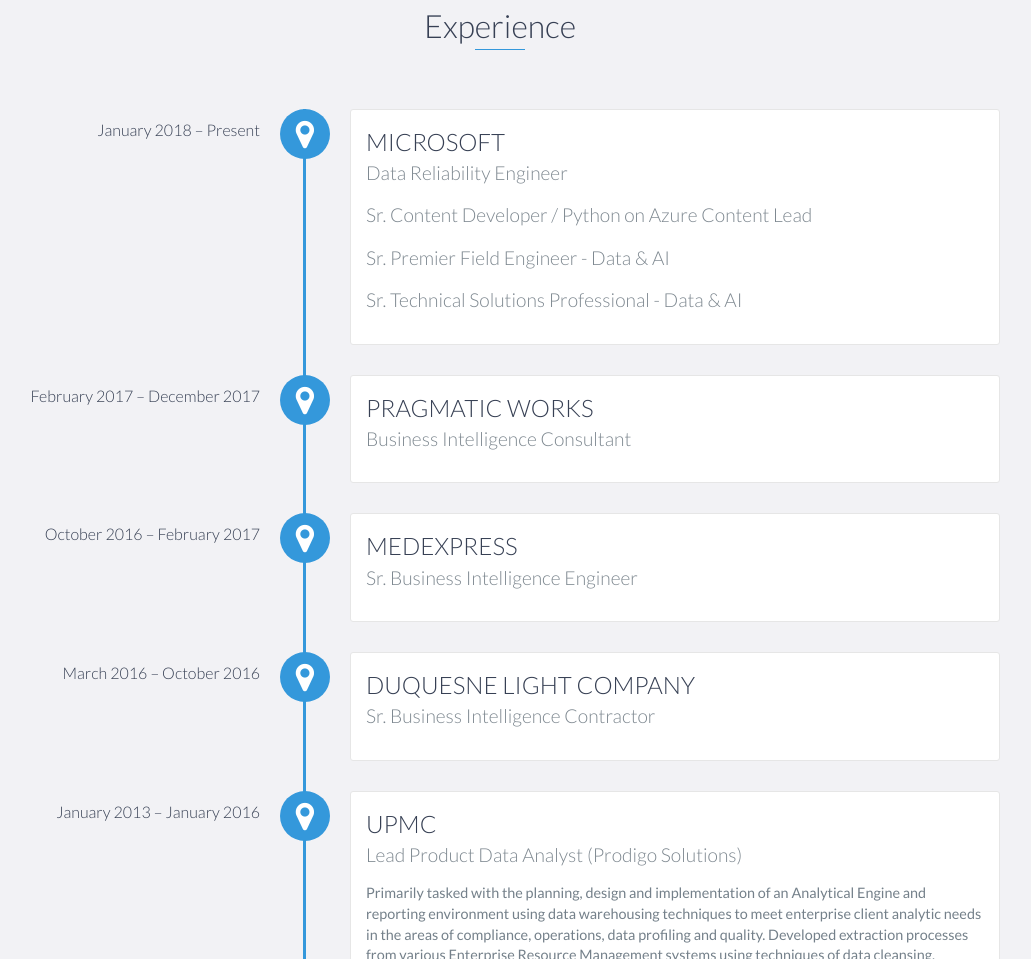
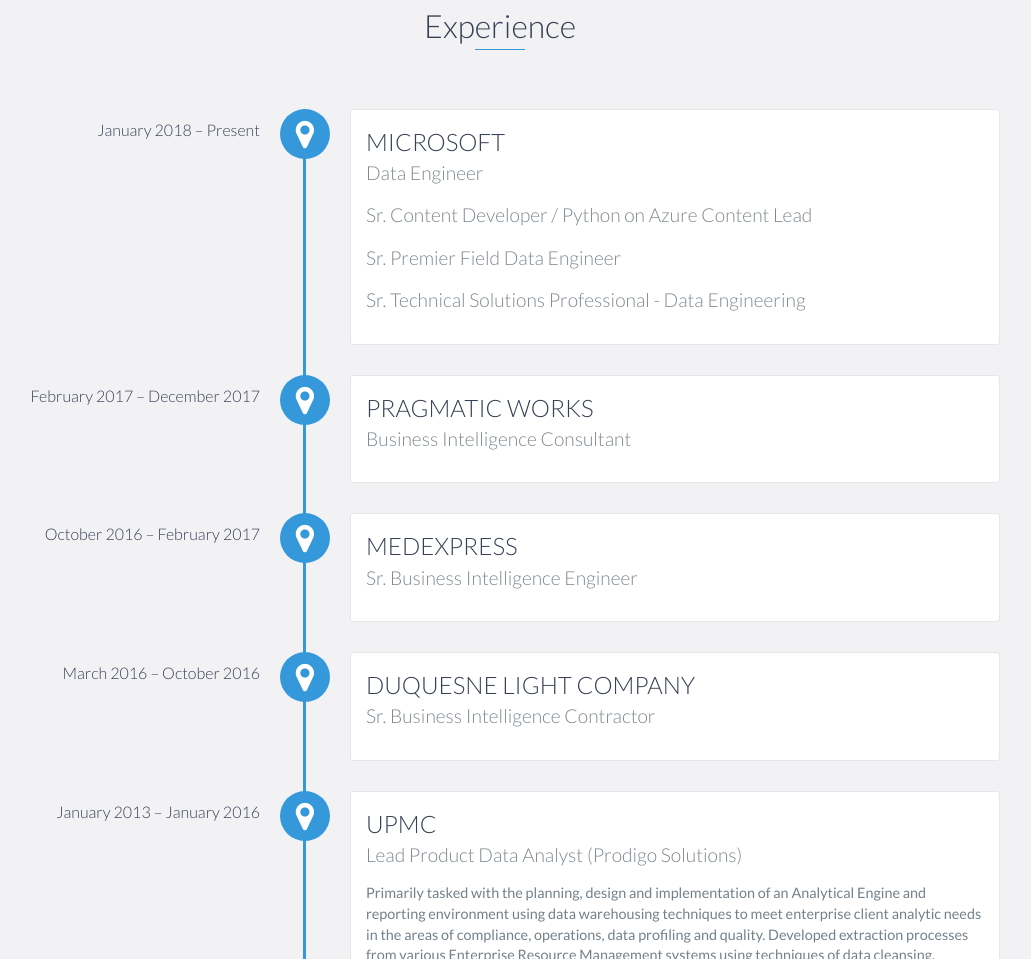
Before and after one commit to jessmjohnson/jessmjohnson.github.io, a website: page index.html in a window 1280 px wide. Shown: the part 1853-2812 px from the top of the page, without its empty margins (140-1171 px from the left). Drawn offline with nearby package versions, Linux system fonts and the light colour scheme.

Commit message:
Update index.html

```diff
--- a/index.html
+++ b/index.html
@@ -5,7 +5,7 @@
     <meta charset="utf-8">
     <meta http-equiv="X-UA-Compatible" content="IE=edge">
     <meta name="viewport" content="width=device-width, initial-scale=1">
-    <title>JESS M. JOHNSON | DATA ANALYTICS & ENGINEERING PROFESSIONAL</title>
+    <title>JESS M. JOHNSON | DATA ENGINEERING & ANALYTICS PROFESSIONAL</title>
 	<link rel="shortcut icon" href="favicon.ico" type="image/x-icon">
 	<link rel="icon" href="favicon.ico" type="image/x-icon">
     <link href="https://fonts.googleapis.com/css?family=Lato:300,400,700,900" rel="stylesheet">
@@ -147,10 +147,10 @@
         <div id="experience-timeline">
             <div data-date="January 2018 – Present">
                 <h3>MICROSOFT</h3>
-		    <h4>Data Reliability Engineer</h4>
+		    <h4>Data Engineer</h4>
 		    <h4>Sr. Content Developer / Python on Azure Content Lead</h4>
-		    <h4>Sr. Premier Field Engineer - Data & AI</h4>
-		    <h4>Sr. Technical Solutions Professional - Data & AI</h4>
+		    <h4>Sr. Premier Field Data Engineer</h4>
+		    <h4>Sr. Technical Solutions Professional - Data Engineering</h4>
             </div>
 
             <div data-date="February 2017 – December 2017">
```
